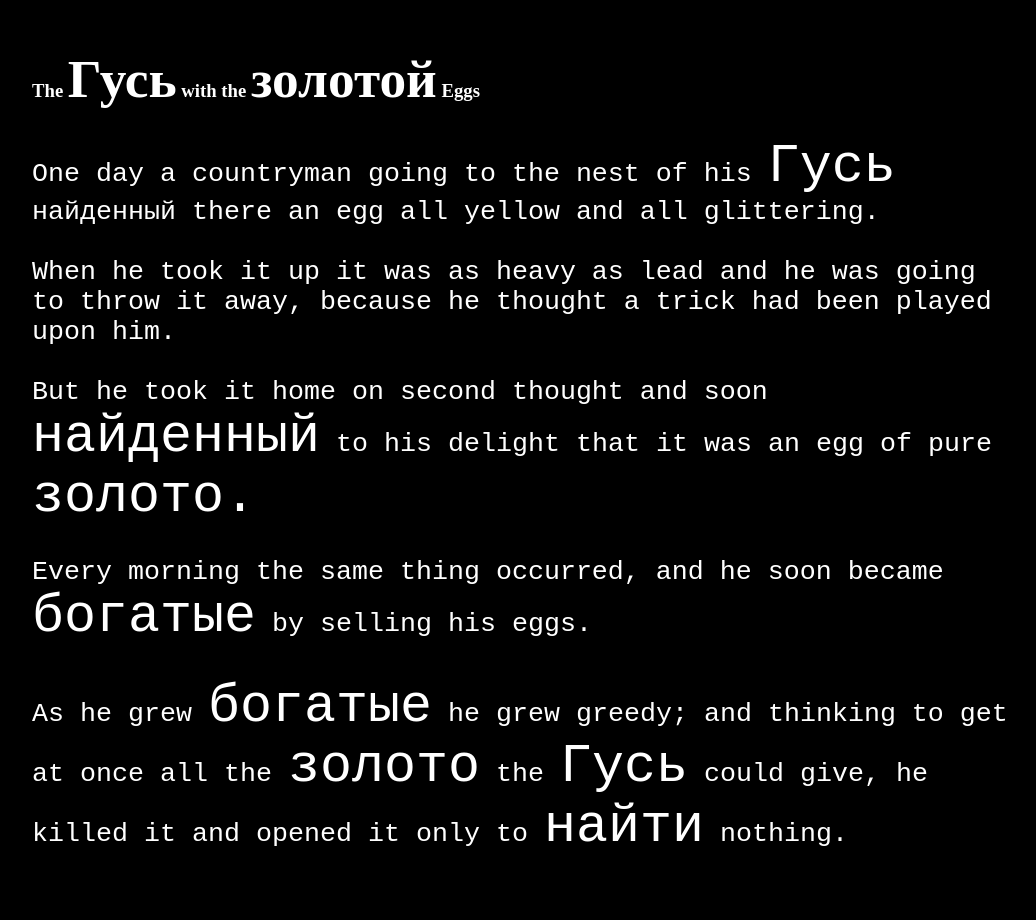
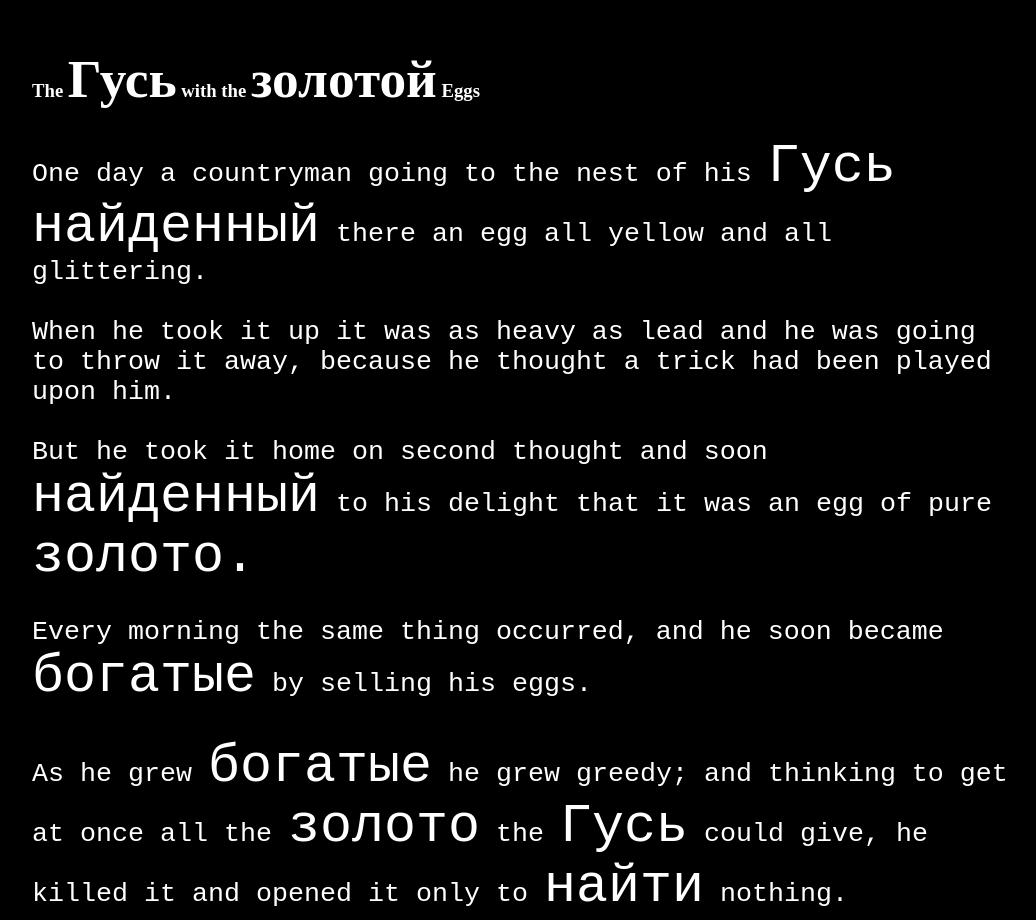
Before and after one commit to zhurk746/Data_As_Material, a plain HTML site: page Remix/theme_four/one.html in a window 1280 px wide. Shown: the part 102-1022 px from the top of the page, without its empty margins (118-1154 px from the left). Drawn offline with Linux system fonts and the light colour scheme.

Commit message:
made slight changes to Project Remix

```diff
--- a/Remix/theme_four/one.html
+++ b/Remix/theme_four/one.html
@@ -9,7 +9,7 @@
 <body>
 	<h3>The <span style="font-size: 40pt;">Goose</span> with the <span style="font-size: 40pt;">Golden</span> Eggs</h3>
 	<p>
-		One day a countryman going to the nest of his <span style="font-size: 40pt;">Goose </span>found there an egg all yellow and all glittering.
+		One day a countryman going to the nest of his <span style="font-size: 40pt;">Goose </span> <span style="font-size: 40pt;">found</span> there an egg all yellow and all glittering.
 		<br>
 		<br>
 		When he took it up it was as heavy as lead and he was going to throw it away, because he thought a trick had been played upon him.
```
